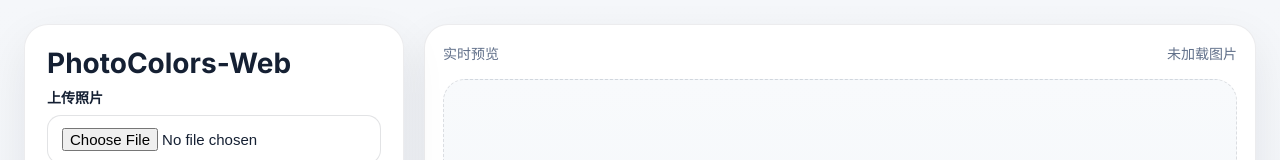
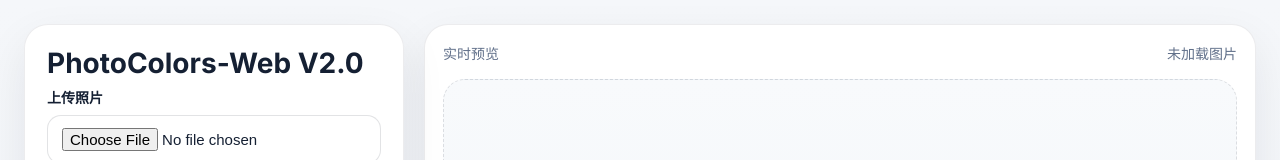
Before and after one commit to anamaxlec/PhotoColors-Web, a plain HTML site: page index.html in a window 1280 px wide. Shown: the top 160 px of the page. Drawn offline with Linux system fonts and the light colour scheme.

Commit message:
Update index.html

```diff
--- a/index.html
+++ b/index.html
@@ -12,7 +12,7 @@
 <body>
   <main class="app">
     <section class="panel controls">
-      <h1>PhotoColors-Web</h1>
+      <h1>PhotoColors-Web V2.0</h1>
 
       <label class="field upload-field">
         <span>上传照片</span>
```
